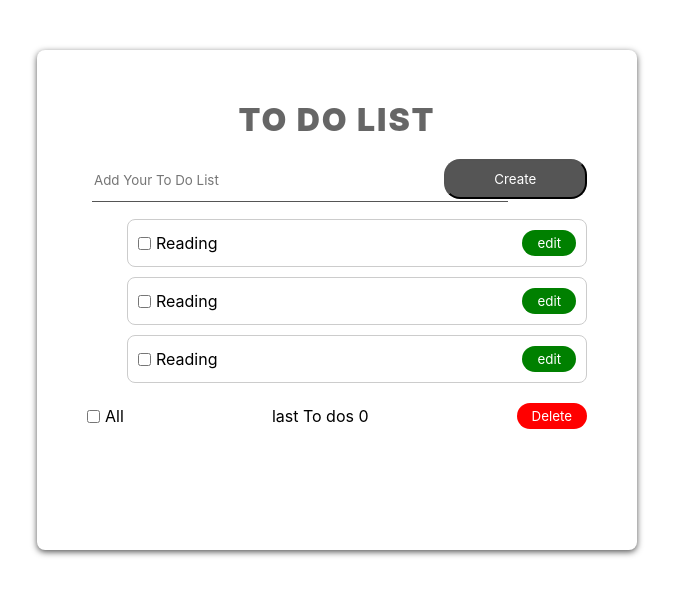
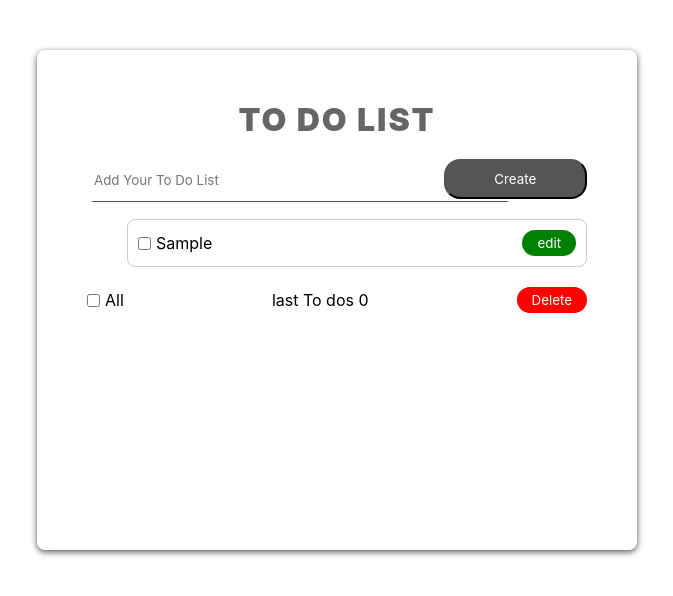
Before and after one commit to kazufoot21/TodoApp_ContextAPI_2, a React (Create React App) app: page / in a window 1280 px wide. Both pictures are taken after typing "Sample" into the empty fields and a click on the button "Create". Shown: the top 596 px of the page, without its empty margins (303-976 px from the left). Built offline with nearby package versions, Linux system fonts and the light colour scheme.

Commit message:
create list function

```diff
--- a/src/components/Footer.js
+++ b/src/components/Footer.js
@@ -1,6 +1,8 @@
-import React from 'react';
+import React, { useContext } from 'react';
+import { DataContext } from './DataProvider';
 
 export const Footer = () => {
+  const [todos, setTodos] = useContext(DataContext);
   return (
     <div className="row">
       <label htmlFor="all" name="all" id="all">
--- a/src/components/FormInput.js
+++ b/src/components/FormInput.js
@@ -8,7 +8,7 @@ export const FormInput = () => {
 
   const addTodo = (e) => {
     e.preventDefault();
-    setTodos([...todos, { name: todoName, completed: false }]);
+    setTodos([...todos, { name: todoName, complete: false }]);
     setTodoName('');
   };
 
@@ -19,6 +19,7 @@ export const FormInput = () => {
           type="text"
           name="todos"
           id="todos"
+          required
           placeholder="Add Your To Do List"
           value={todoName}
           onChange={(e) => {
--- a/src/components/List.js
+++ b/src/components/List.js
@@ -1,12 +1,41 @@
-import React from 'react';
+import React, { useContext } from 'react';
+import { DataContext } from './DataProvider';
 import { ListItem } from './ListItem';
 
 export const List = () => {
+  const [todos, setTodos] = useContext(DataContext);
+
+  const swithComplete = (id) => {
+    const newTodos = [...todos];
+    newTodos.forEach((todo, index) => {
+      if (index === id) {
+        todo.complete = !todo.complete;
+      }
+    });
+    setTodos(newTodos);
+  };
+
+  const handleEditTodos = (editValue, id) => {
+    const newTodos = [...todos];
+    newTodos.forEach((todo, index) => {
+      if (index === id) {
+        todo.name = editValue;
+      }
+    });
+    setTodos(newTodos);
+  };
+
   return (
     <ul>
-      <ListItem />
-      <ListItem />
-      <ListItem />
+      {todos.map((todo, index) => (
+        <ListItem
+          todo={todo}
+          key={index}
+          id={index}
+          checkedComplete={swithComplete}
+          handleEditTodos={handleEditTodos}
+        />
+      ))}
     </ul>
   );
 };
--- a/src/components/ListItem.js
+++ b/src/components/ListItem.js
@@ -1,13 +1,53 @@
-import React from 'react';
+import React, { useState } from 'react';
 
-export const ListItem = () => {
-  return (
-    <li>
-      <label htmlFor className>
-        <input type="checkbox" id />
-        reading
-      </label>
-      <button>edit</button>
-    </li>
-  );
+export const ListItem = (props) => {
+  const { todo, id, checkedComplete, handleEditTodos } = props;
+  const [onEdit, setOnEdit] = useState(false);
+  const [editValue, setEditValue] = useState(todo.name);
+
+  const hanldleOnEdit = () => {
+    setOnEdit(true);
+  };
+
+  const handleSave = (id) => {
+    setOnEdit(false);
+    if (editValue) {
+      handleEditTodos(editValue, id);
+    } else {
+      setEditValue(todo.name);
+    }
+  };
+
+  if (onEdit) {
+    return (
+      <li>
+        <input
+          type="text"
+          id="editValue"
+          name="editValue"
+          value={editValue}
+          onChange={(e) => setEditValue(e.target.value.toLocaleLowerCase())}
+        />
+        {todo.name}
+        <button onClick={() => handleSave(id)}>Save</button>
+      </li>
+    );
+  } else {
+    return (
+      <li>
+        <label htmlFor={id} className={todo.complete ? 'active' : ''}>
+          <input
+            type="checkbox"
+            id={id}
+            checked={todo.complete}
+            onChange={() => checkedComplete(id)}
+          />
+          {todo.name}
+        </label>
+        <button disabled={todo.complete} onClick={hanldleOnEdit}>
+          edit
+        </button>
+      </li>
+    );
+  }
 };
```
